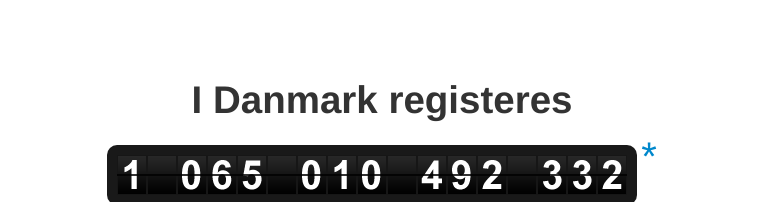
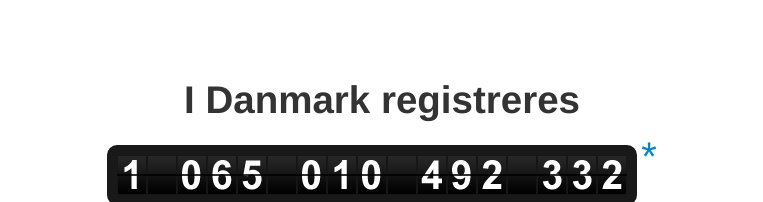
Before and after one commit to bitbureauet/logning, a plain HTML site: page index.html in a window 1280 px wide. Shown: the top 202 px of the page, without its empty margins (258-1021 px from the left). Drawn offline with nearby package versions, Linux system fonts and the light colour scheme.

Commit message:
spelling

```diff
--- a/index.html
+++ b/index.html
@@ -97,7 +97,7 @@
 
       <div class="jumbotron">
 
-        <h1>I Danmark registeres</h1>
+        <h1>I Danmark registreres</h1>
 
         <div id="counter"></div> <span class="star"><a href="#" data-target="#modal-item" data-toggle="modal">*</a></span>
 
```
